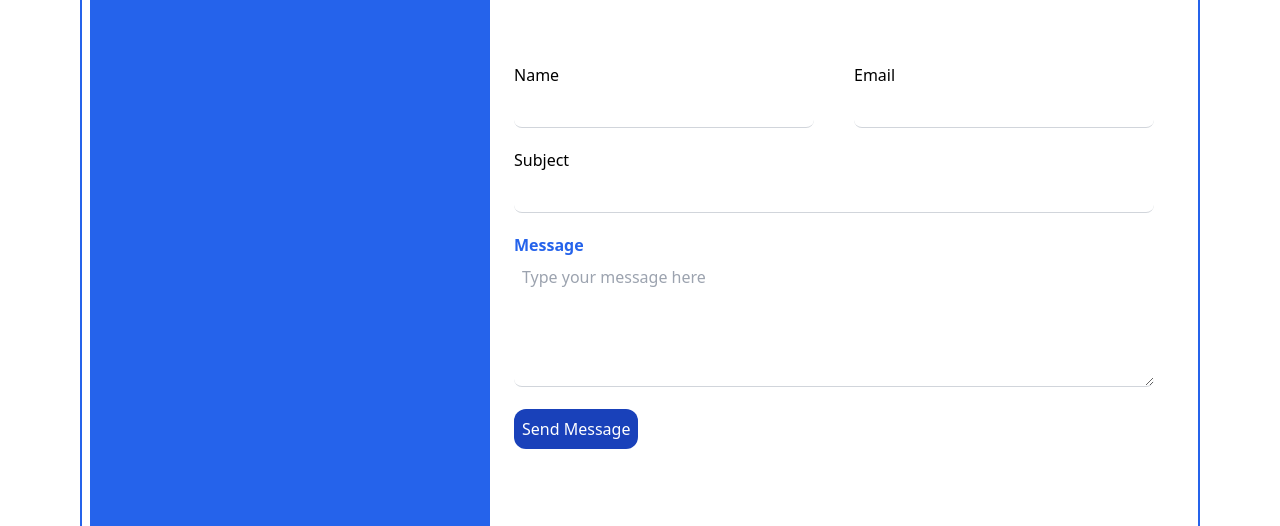
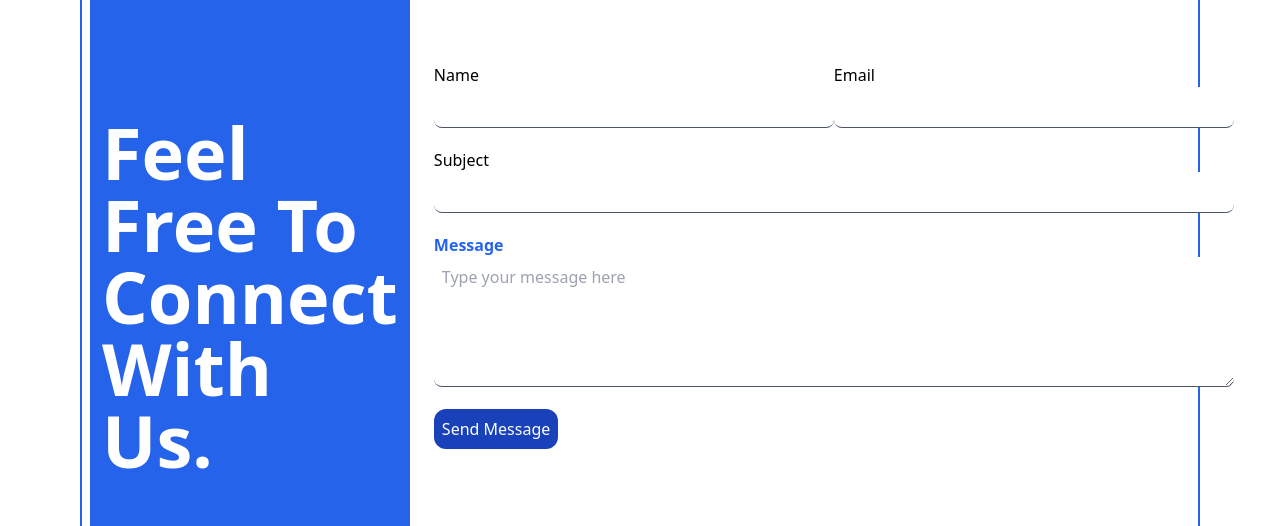
Before and after one commit to Knuth-DeVs/frontend-blugle, a React (Vite) app: page /contact in a window 1280 px wide. Shown: the part 917-1443 px from the top of the page. Built offline with nearby package versions, Linux system fonts and the light colour scheme.

Commit message:
feat(Contact): Adjust the contact screen to fit all screen sizes

```diff
--- a/src/pages/Contact.tsx
+++ b/src/pages/Contact.tsx
@@ -22,28 +22,30 @@ const Contact: React.FC = () => {
                 loading="lazy"
             ></iframe>
         </div>
-        <div className='border-2 border-blue-600 rounded-2xl flex flex-row p-2 md:mx-20 gap-6 mt-6 mx-8'>
-            <div className='hidden md:block w-[400px] bg-blue-600 rounded-2xl'/>
-            <div className='pt-8 md:pt-20 pb-12 md:pb-40'>
-                <div className='flex flex-col md:flex-row justify-between items-center gap-10'>
+        <div className='border-2 border-blue-600 rounded-2xl flex flex-row p-2 md:mx-20 gap-6 mt-6 mx-6'>
+            <div className='hidden w-[400px] bg-blue-600 rounded-2xl py-auto md:flex md:flex-col md:items-center md:justify-center'>
+                <p className="text-white font-bold text-7xl px-3">Feel Free To Connect With Us.</p>
+            </div>
+            <div className='pt-8 md:pt-20 pb-12 md:pb-40 w-full'>
+                <div className='flex xl:flex-row justify-between flex-col'>
                     <div>
                         <label>Name</label><br />
-                        <input type="text" className='p-2 border-b border-gray-300 rounded-lg w-[340px] md:w-[300px] outline-none'/>
+                        <input type="text" className='p-2 border-b border-gray-600 rounded-lg w-full outline-none xl:w-[400px]'/>
                     </div>
                     <div>
                         <label>Email</label><br />
-                        <input type="email" className='p-2 border-b border-gray-300 rounded-lg w-[340px] md:w-[300px] outline-none'/>
+                        <input type="email" className='p-2 border-b border-gray-600 rounded-lg w-full outline-none xl:w-[400px]'/>
                     </div>
                 </div>
                 <div className='py-5'>
                     <label htmlFor="">Subject</label><br />
-                    <input type="text" className='p-2 border-b border-gray-300 rounded-lg w-full pr-10 outline-none' />
+                    <input type="text" className='p-2 border-b border-gray-600 rounded-lg w-full pr-10 outline-none' />
                 </div>
                 <div>
                     <label htmlFor="" className='text-blue-600 font-semibold'>Message</label><br />
-                    <textarea name="" id="" placeholder='Type your message here' className='p-2 border-b border-gray-300 rounded-lg w-full h-[130px] outline-none'></textarea>
+                    <textarea name="" id="" placeholder='Type your message here' className='p-2 border-b border-gray-600 rounded-lg w-full h-[130px] outline-none'></textarea>
                 </div>
-                <button className='bg-navlinks p-2 rounded-xl mt-4 text-white'>Send Message</button>
+                <button className='bg-navlinks p-2 rounded-xl mt-4 text-white hover:scale-105 duration-300 ease-linear'>Send Message</button>
             </div>
         </div>
         <ContactInfo/>
```
